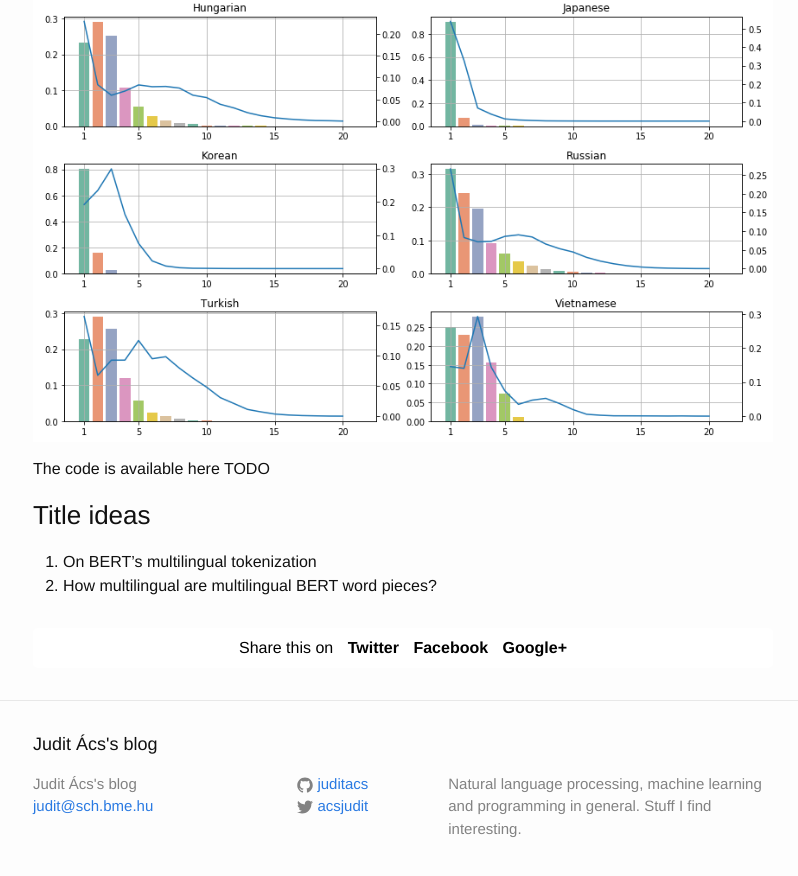
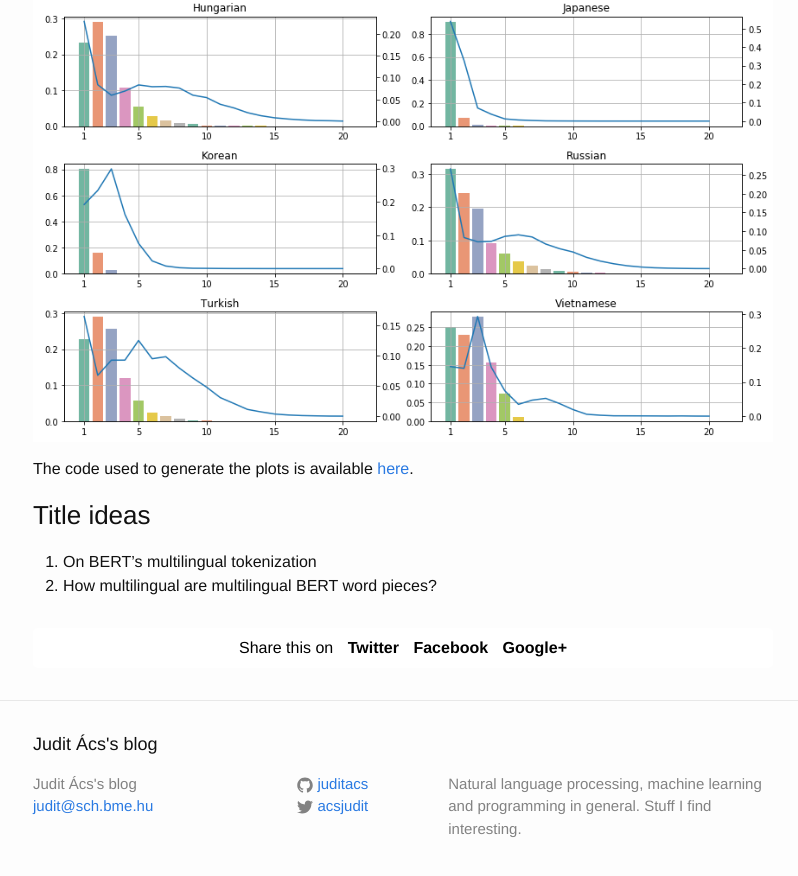
Before and after one commit to juditacs/juditacs.github.io, a Jekyll site: the page built from _posts/2019-02-18-bert-tokenization-stats.md, in a window 1280 px wide and 900 px high, scrolled down 5890 px. Shown: the top 876 px of the window, without its empty margins (237-1035 px from the left). Built offline with Jekyll 4.4.1, drawn with Linux system fonts in a browser that asks for light colours; comment, search, counter and statistics services are not loaded.

Commit message:
add code link

```diff
--- a/_posts/2019-02-18-bert-tokenization-stats.md
+++ b/_posts/2019-02-18-bert-tokenization-stats.md
@@ -207,7 +207,8 @@ scale is shown on the right side of each plot. The full list is available
 
 ![bert_len_short](/assets/bert_vocab/bert_token_len_short.png)
 
-The code is available here TODO
+The code used to generate the plots is available
+[here](https://github.com/juditacs/snippets/blob/master/deep_learning/bert_vocab_stats/bert_vocab_stats.ipynb).
 
 ### Title ideas
 
```
